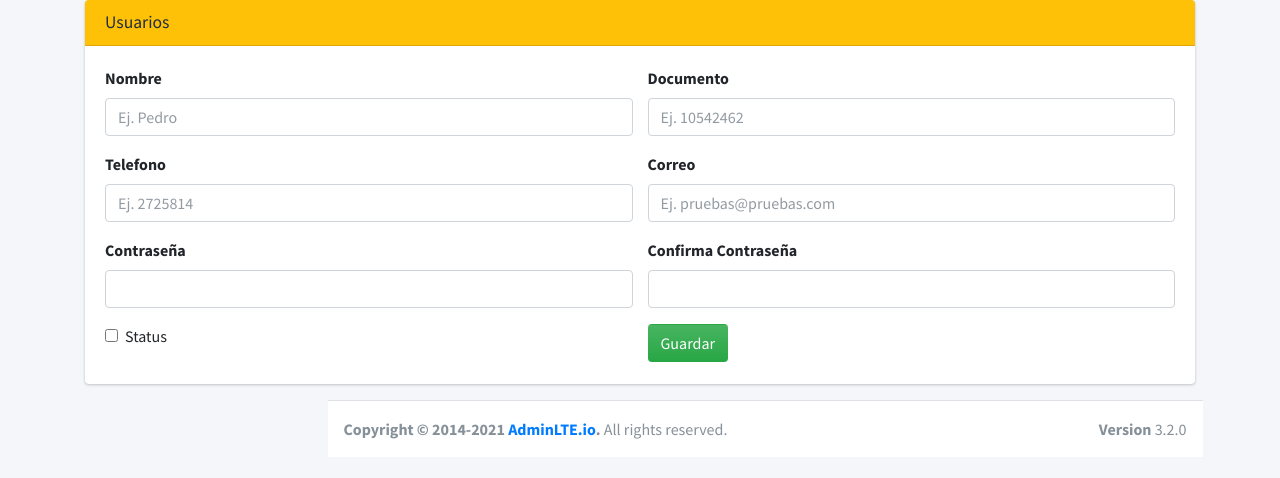
After one commit to iortiz23/genoma, a PHP site: page /modulos/usuarios/FormUsuarios.php in a window 1280 px wide. The commit adds this page. Shown: the top 478 px of the page. Run offline with PHP 8.4, Linux system fonts and the light colour scheme; some libraries are stand-ins or nearby versions.

Commit message:
se realiza  creacion de carpetas y creacion de CRUD Usuarios

```diff
--- /dev/null
+++ b/modulos/usuarios/FormUsuarios.php
@@ -0,0 +1,136 @@
+<?php
+/*
+ * To change this license header, choose License Headers in Project Properties.
+ * To change this template file, choose Tools | Templates
+ * and open the template in the editor.
+ */
+?>
+<!DOCTYPE html>
+<html lang="en">
+    <head>
+        <meta charset="utf-8">
+        <meta name="viewport" content="width=device-width, initial-scale=1">
+        <title>Usuarios</title>
+
+        <!-- Google Font: Source Sans Pro -->
+        <link rel="stylesheet" href="https://fonts.googleapis.com/css?family=Source+Sans+Pro:300,400,400i,700&display=fallback">
+        <!-- Font Awesome -->
+        <link rel="stylesheet" href="../../plugins/fontawesome-free/css/all.min.css">
+        <!-- Theme style -->
+        <link rel="stylesheet" href="../../dist/css/adminlte.min.css">
+    </head>
+    <body class="container" style="background-color: #f4f6f9;">
+        <div class="col-md-12">
+            <!-- general form elements disabled -->
+            <div class="card card-warning">
+                <div class="card-header">
+                    <h3 class="card-title">Usuarios</h3>
+                </div>
+                <!-- /.card-header -->
+                <div class="card-body">
+                    <form>
+                        <div class="row">
+                            <div class="col-sm-6">
+                                <!-- text input -->
+                                <div class="form-group">
+                                    <label>Nombre</label>
+                                    <input type="text" class="form-control" placeholder="Ej. Pedro">
+                                </div>
+                            </div>
+                            <div class="col-sm-6">
+                                <div class="form-group">
+                                    <label>Documento</label>
+                                    <input type="text" class="form-control" placeholder="Ej. 10542462" >
+                                </div>
+                            </div>
+                        </div>
+                        <div class="row">
+                            <div class="col-sm-6">
+                                <!-- textarea -->
+                                <div class="form-group">
+                                    <label>Telefono</label>
+                                    <input name="phone" type="text" class="form-control" placeholder="Ej. 2725814">
+                                </div>
+                            </div>
+                            <div class="col-sm-6">
+                                <div class="form-group">
+                                    <label>Correo</label>
+                                    <input name="email" type="email" class="form-control" placeholder="Ej. pruebas@pruebas.com">
+                                </div>
+                            </div>
+                        </div>
+                        <div class="row">
+                            <div class="col-sm-6">
+                                <!-- textarea -->
+                                <div class="form-group">
+                                    <label>Contraseña</label>
+                                    <input name="pass" type="password" class="form-control"  >
+                                </div>
+                            </div>
+                            <div class="col-sm-6">
+                                <div class="form-group">
+                                    <label>Confirma Contraseña</label>
+                                    <input name="pass2" type="password_2" class="form-control"  >
+                                </div>
+                            </div>
+                        </div>
+                        <div class="row">
+                            <div class="col-sm-6">
+                                <!-- checkbox -->
+                                <div class="form-group">
+                                    <div class="form-check">
+                                        <input class="form-check-input" type="checkbox">
+                                        <label  name="status" class="form-check-label">Status</label>
+                                    </div>
+
+                                </div>
+                            </div>
+                            <div class="col-sm-6">
+                                <button class="btn bg-gradient-success btn-sm-1">
+                                    Guardar
+                                </button>
+                            </div>
+                        </div>
+                        <div class="row">
+
+                        </div>
+
+
+                    </form>
+                </div>
+                <!-- /.card-body -->
+            </div>
+        </div>
+        <!-- /.content-wrapper -->
+        <footer class="main-footer">
+            <div class="float-right d-none d-sm-block">
+                <b>Version</b> 3.2.0
+            </div>
+            <strong>Copyright &copy; 2014-2021 <a href="https://adminlte.io">AdminLTE.io</a>.</strong> All rights reserved.
+        </footer>
+
+        <!-- Control Sidebar -->
+        <aside class="control-sidebar control-sidebar-dark">
+            <!-- Control sidebar content goes here -->
+        </aside>
+        <!-- /.control-sidebar -->
+    </div>
+    <!-- ./wrapper -->
+
+    <!-- jQuery -->
+    <script src="../../plugins/jquery/jquery.min.js"></script>
+    <!-- Bootstrap 4 -->
+    <script src="../../plugins/bootstrap/js/bootstrap.bundle.min.js"></script>
+    <!-- bs-custom-file-input -->
+    <script src="../../plugins/bs-custom-file-input/bs-custom-file-input.min.js"></script>
+    <!-- AdminLTE App -->
+    <script src="../../dist/js/adminlte.min.js"></script>
+
+    <!-- Page specific script -->
+    <script>
+        $(function () {
+            bsCustomFileInput.init();
+        });
+    </script>
+</body>
+</html>
```
Also changed, not shown: class/CapturaInformacion.class.php (+10 -34 lines), controller/CapturaInformacionController.php (+21 -13 lines), index.php (+13 -14 lines), modulos/perfiles/FormPerfil.php (added, +7 -0 lines), modulos/perfiles/perfil.php (added, +7 -0 lines), modulos/tipoClientes/FormTipoClientes.php (added, +7 -0 lines), modulos/tipoClientes/tipoclientes.php (added, +7 -0 lines), modulos/usuarios/js/usuario.js (added, +49 -0 lines), modulos/usuarios/usuario.php (added, +143 -0 lines).
